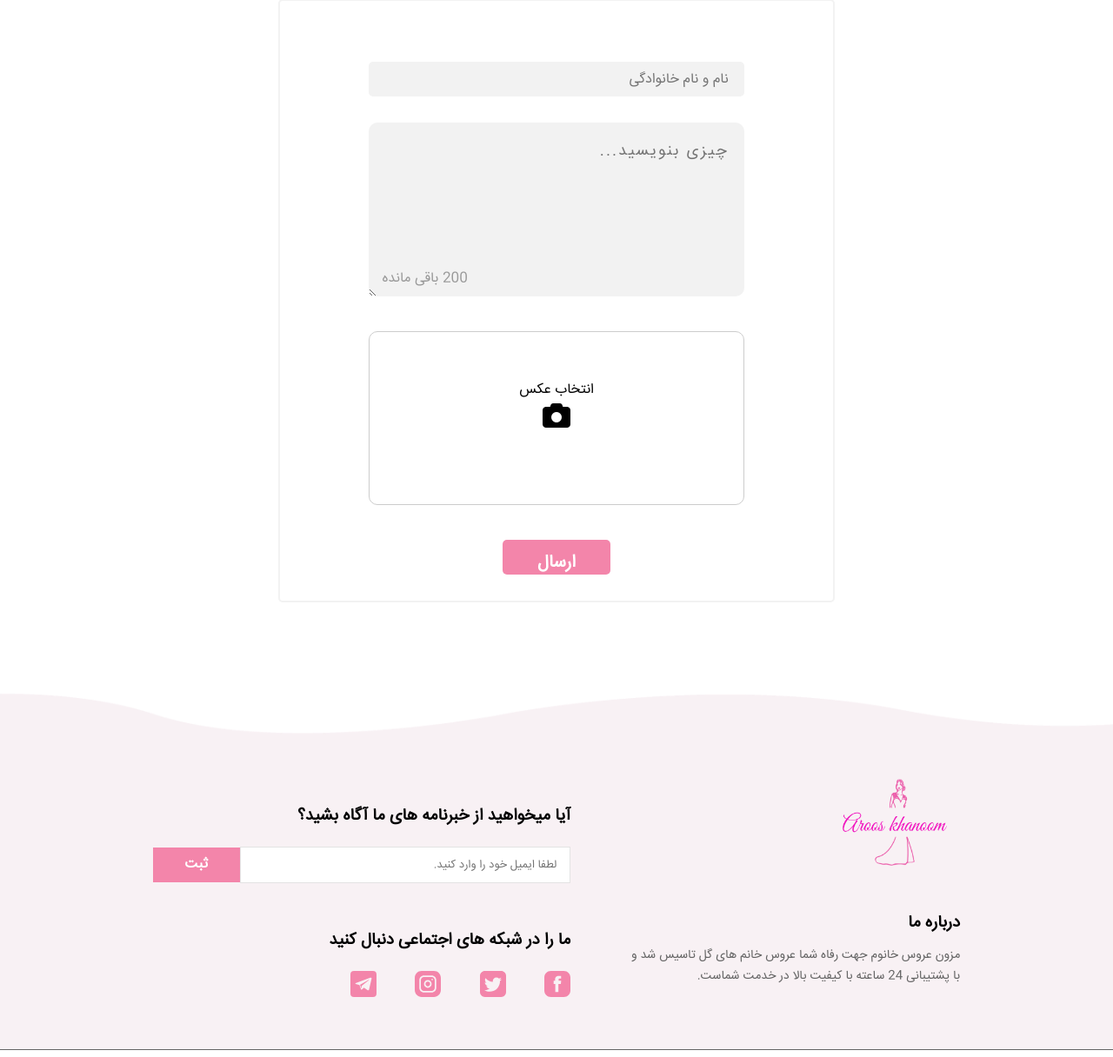
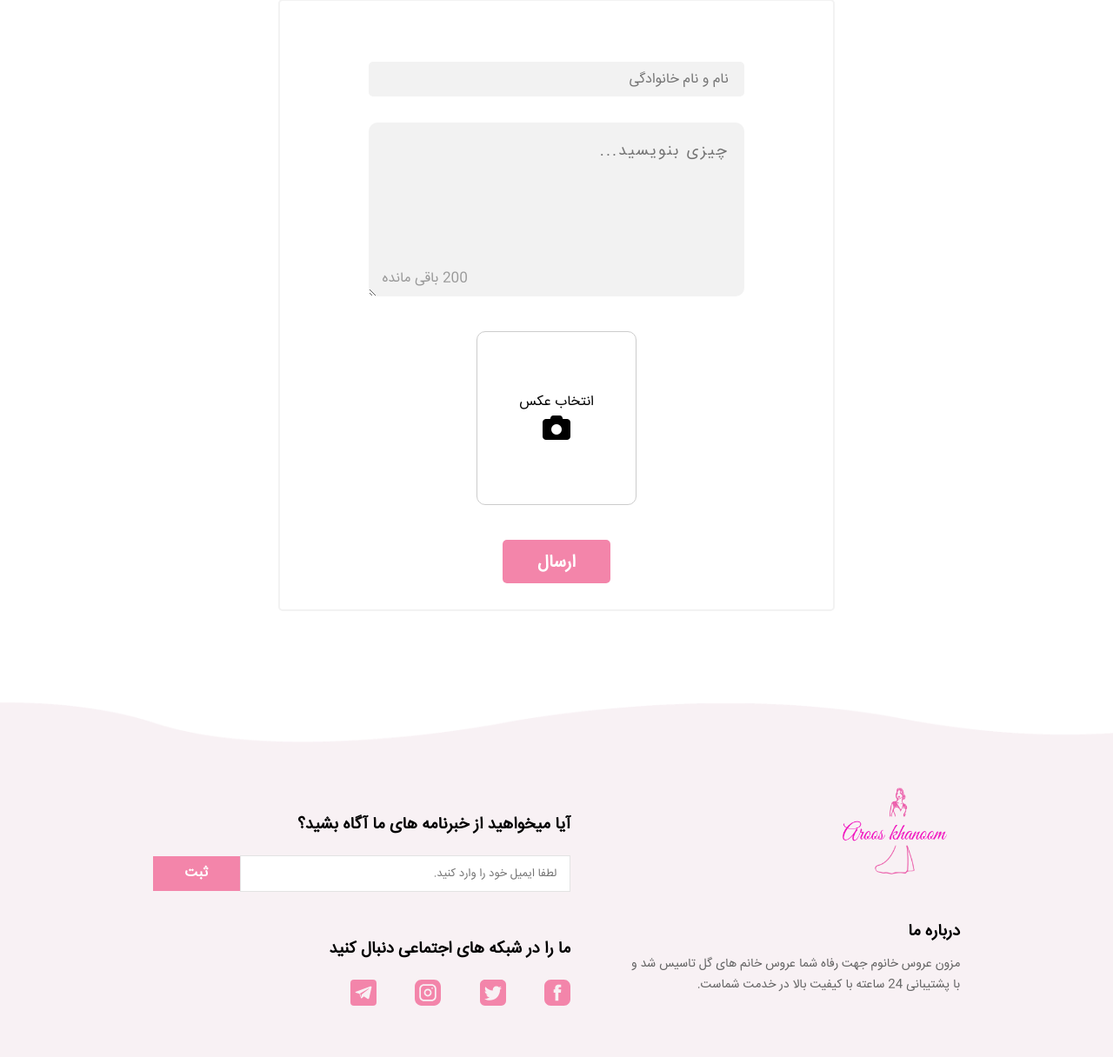
Before and after one commit to rahilAhmadi/aroos_khanoom, a PHP site: page /contact_me.html in a window 1280 px wide. Shown: the part 233-1449 px from the top of the page at 87% size. Run offline with PHP 8.4, Linux system fonts and the light colour scheme; some libraries are stand-ins or nearby versions; some web fonts are replaced.

Commit message:
add js code for contact me page and it so beautiful

```diff
--- a/contact_me.html
+++ b/contact_me.html
@@ -52,10 +52,13 @@
               </div>
               </div>
               <div class="image_uploader">
-                <label for="inputTag">انتخاب عکس <br/>
-                  <i class="fa fa-2x fa-camera"></i>
+                <label class="inputLable" for="inputTag">
+                    <div>
+                        <span class="textInput">انتخاب عکس</span><br/>
+                        <i class="fa fa-2x fa-camera icon_prev"></i>
+                    </div>
                   <input id="inputTag" type="file"/><br/>
-                  <img id="image-prev">
+                  <img class="image-prev" src="">
                 </label>
               </div>
 
--- a/css/contact_me.css
+++ b/css/contact_me.css
@@ -89,6 +89,7 @@ body{
     transition: 0.4s;
     outline: none;
     border: none;
+    padding-bottom: 40px;
   }
   .contact-us .contact-us-box .contact-us-input-bottom .button:hover{
    color: #F385AA;
@@ -108,8 +109,8 @@ body{
   .image_uploader{
     text-align:center;
     padding:3%;
-    border:thin solid #ccc;
-    width: 70%;
+    border:1px solid #ccc;
+    width:30%;
     height: 200px;
     display: flex;
     flex-direction: column;
@@ -122,7 +123,25 @@ body{
     -o-border-radius: 10px;
     margin-bottom: 20px;
 }
-
+.inputLable{
+    height: 100%;
+    width: 100%;
+    display: flex;
+    justify-content: center;
+    align-items: center;
+}
+.image-prev{
+  width: 200px;
+  height: 200px;
+  border-radius: 50%;
+  -webkit-border-radius: 50%;
+  -moz-border-radius: 50%;
+  -ms-border-radius: 50%;
+  -o-border-radius: 50%;
+  padding: 5px;
+  object-fit: cover;
+  display: none;
+}
   input[type="file"]{
     display: none;
   }
--- a/js/contact_me.js
+++ b/js/contact_me.js
@@ -14,3 +14,30 @@ textarea.addEventListener('input',function(){
         remaining.textContent=`مقدار مجاز تکمیل است ${totalRemaning}`
     }
 })
+
+// input type file
+let input = document.getElementById("inputTag");
+let textInput=document.querySelector('.textInput');
+let imgPrev=document.querySelector('.image-prev');
+let iconPrev=document.querySelector('.icon_prev');
+console.log(textInput[0])
+input.addEventListener("change", ()=>{
+    let inputImage = document.querySelector("input[type=file]").files[0];
+    if(inputImage){
+        const reader=new FileReader();
+        console.log(reader,inputImage)
+        iconPrev.style.display='none';
+        imgPrev.style.display='block';
+        textInput.style.display='none'
+
+        reader.addEventListener('load',function(){
+            imgPrev.setAttribute('src',this.result)
+        })
+        reader.readAsDataURL(inputImage);
+    }else{
+        iconPrev.style.display=null;
+        imgPrev.style.display=null;
+        textInput.style.display=null;
+        imgPrev.setAttribute('src','');
+    }
+})
```
